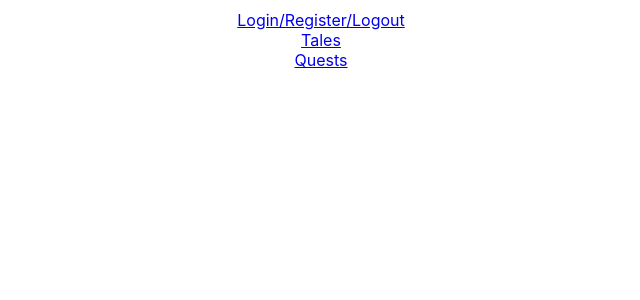
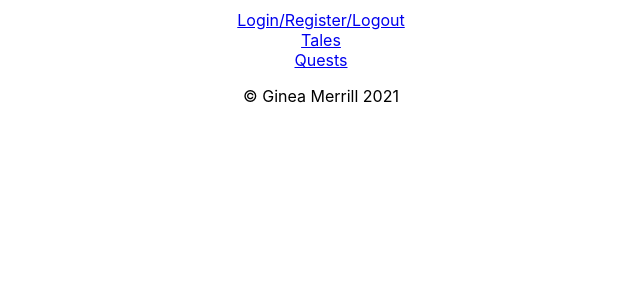
Before and after one commit to gineakanoe/TaleQuest-client, a React (Create React App) app: page / in a window 1280 px wide. Shown: the top 300 px of the page, without its empty margins (319-959 px from the left). Built offline with nearby package versions, Linux system fonts and the light colour scheme.

Commit message:
added Footer

```diff
--- a/src/App.tsx
+++ b/src/App.tsx
@@ -2,6 +2,7 @@ import React from 'react';
 import {BrowserRouter as Router} from 'react-router-dom';
 import './App.css';
 import Sidebar from './components/Site/Sidebar';
+import Footer from './components/Site/Footer';
 // import Auth from './components/Auth/Auth';
 // import Tales from './components/Tales/Tales';
 // import Quests from './components/Quests/Quests';
@@ -13,6 +14,8 @@ const App: React.FunctionComponent = () => {
             <Router>
                 <Sidebar />
             </Router>
+
+            <Footer />
         </div>
     );
 }
--- /dev/null
+++ b/src/components/Site/Footer.tsx
@@ -0,0 +1,12 @@
+import React from 'react';
+
+const Footer: React.FunctionComponent = () => {
+
+    return(
+        <div>
+            <p>&copy; Ginea Merrill 2021</p>
+        </div>
+    )
+}
+
+export default Footer;
```
